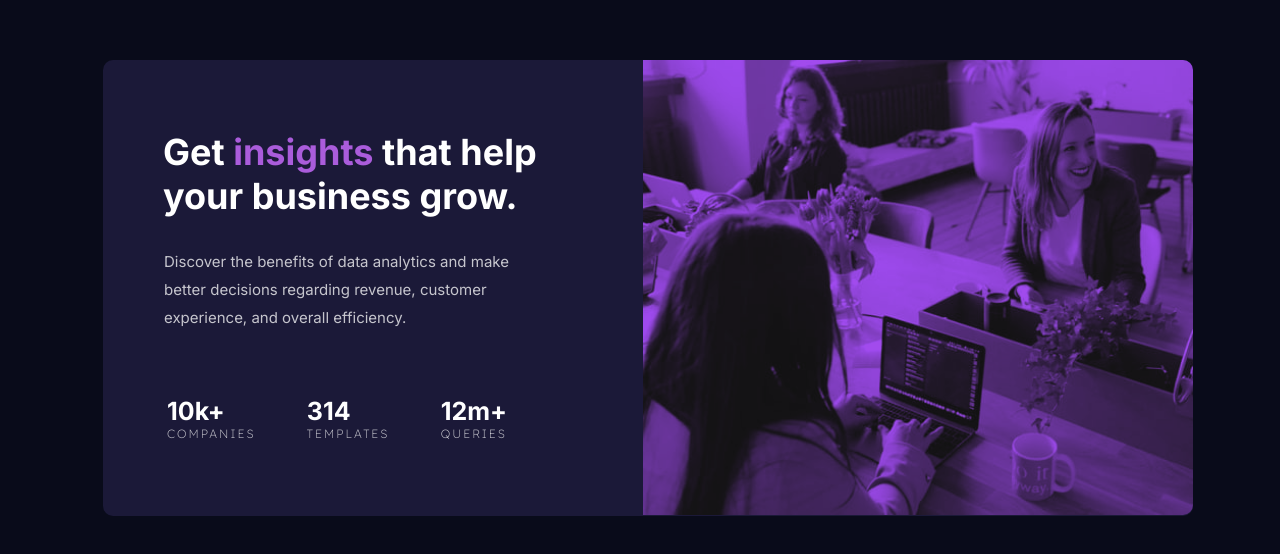
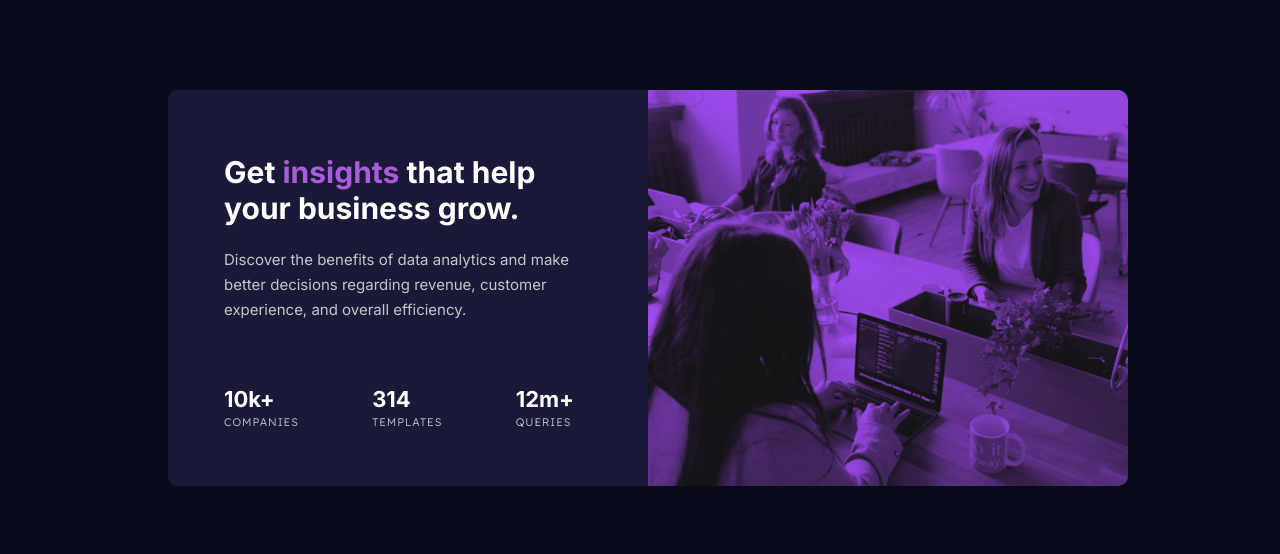
Before and after one commit to Maddouchhamza/stats-preview-card-component-main, a plain HTML site: page index.html in a window 1280 px wide. Shown: the part 120-674 px from the top of the page. Drawn offline with Linux system fonts and the light colour scheme.

Commit message:
-First approach use -Responsive version (375px to 1440px)

```diff
--- a/index.html
+++ b/index.html
@@ -13,6 +13,9 @@
 
 <body>
   <section>
+    <div class="banner">
+      <img src="./images/image-header-desktop.jpg" alt="image">
+    </div>
     <div class="content">
       <div class="title">
         Get <span>insights</span> that help your business grow.
@@ -48,9 +51,6 @@
         </div>
       </div>
     </div>
-    <div class="banner">
-      <img src="./images/image-header-desktop.jpg" alt="image">
-    </div>
   </section>
 </body>
 
--- a/style.css
+++ b/style.css
@@ -12,63 +12,116 @@ body{
 }
 section{
     background-color: hsl(244, 38%, 16%);
-    display: flex;
-    justify-content: space-between;
-    width: 1090px;
-    height: 455.333px;
     border-radius: 10px;
+    width: 300px;
+    height: fit-content;
+}
+.banner{
+}
+.banner>img{
+    border-radius: 10px 10px 0px 0px;
+    width: 300px;
+    filter: grayscale(100%) brightness(35%) sepia(70%) hue-rotate(-132deg) saturate(900%) contrast(0.86);
 }
 
 .content{
-    width: 500px
+    display: flex;
+    flex-direction: column;
+    height: 400px;
 }
 
 .title{
     font-family: "Inter";
-    font-size: 36px;
+    font-size: 22px;
     font-weight: 700;
-    width: 380px;
-    margin: auto;
-    margin-top: 70px;
+    text-align: center;
+    padding-left: 3rem;
+    padding-right: 3rem;
+    margin-top: 1.2rem;
 }
 span{
     color: hsl(277, 64%, 61%);
 }
 .description{
-    width: 378px;
-    margin: auto;
-    margin-top: 30px;
+    color: hsla(0, 0%, 100%, 0.75);
+    text-align: center;
     font-family: "Inter";
-    color: hsla(0, 0%, 100%, 0.75);
-    font-size: 15px;
-    line-height: 28px;
+    font-size: 12px;
     font-weight: 400;
+    line-height: 20px;
+    margin-top: 0.7rem;
+    padding-left: 2.7rem;
+    padding-right: 2.7rem;
 }
 .statistics{
     display: flex;
-    justify-content: space-between;
-    width: 340px;
-    margin-left: 4rem;
-    margin-top: 4rem;
+    justify-content: space-around;
+    flex-direction: column;
+    text-align: center;
+    height: 230px;
+    margin-top: 1rem;
 }
 
 .num{
     font-family: "Inter";
-    font-size: 25px;
+    font-size: 20px;
     font-weight: 700;
+    padding-bottom: 3px;
 }
 .txt{
+    color: hsla(0, 0%, 100%, 0.75);
     font-family: "Lexend Deca";
-    font-size: 12px;
+    font-size: 10px;
     font-weight: 200;
-    color: hsla(0, 0%, 100%, 0.75);
-    letter-spacing: 2px;
+    letter-spacing: 1px;
 }
 
-.banner{
+@media screen and (min-width:1024px){
+    section{
+        display: flex;
+        flex-direction: row-reverse;
+        width: fit-content;
+        height: 396px;
+    }
+    .banner>img{
+        border-radius: 0px 10px 10px 0px;
+        width: 480px;
+    }
+    .content{
+        display: flex;
+        height: 371px;
+        width: 480px;
+    }
+    .title{
+        font-size: 30px;
+        text-align: start;
+        padding-left: 3.5rem;
+        padding-right: 3rem;
+        margin-top: 4rem;
+    }
+    .description{
+        text-align: start;
+        font-size: 15px;
+        line-height: 25px;
+        padding-left: 3.5rem;
+        padding-right: 3rem;
+        margin-top: 1.3rem;
+    }
+    .statistics{
+        text-align:start;
+        display: flex;
+        flex-direction: row;
+        justify-content: space-between;
+        margin-top: 4rem;
+        margin-left: 3.5rem;
+        height: fit-content;
+        width: 350px;
+    }
+    .num{
+        font-size: 22px;
+    }
+    .txt{
+        font-size: 11px;
+        font-weight: 400;
+    }
 }
-.banner>img{
-    border-radius: 0px 10px 10px 0px;
-    width: 550px;
-    filter: grayscale(100%) brightness(35%) sepia(70%) hue-rotate(-132deg) saturate(900%) contrast(0.86);
-}
```
